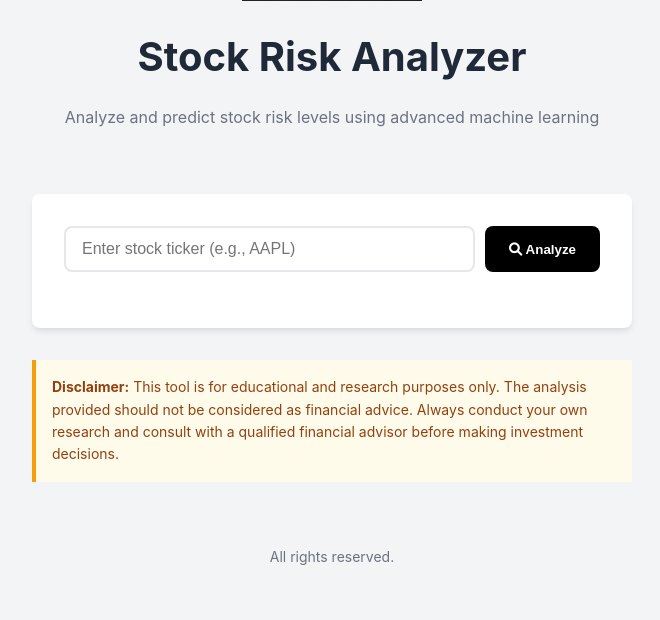
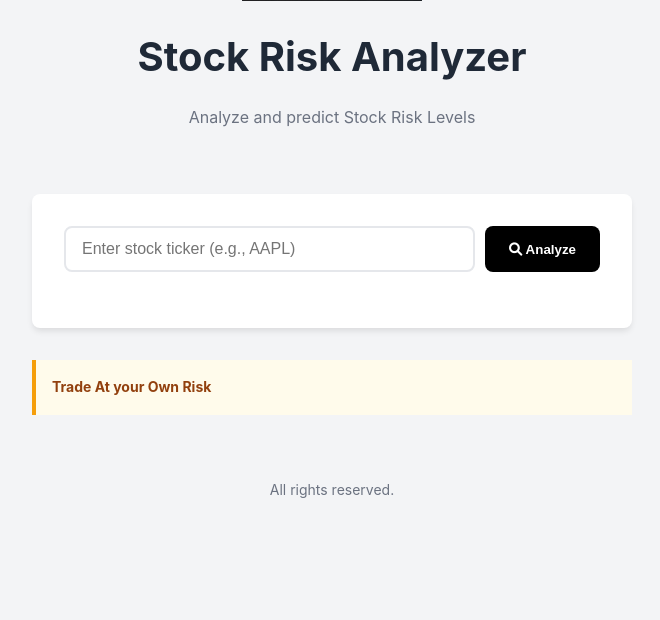
Before and after one commit to NikithGanga/SkillLab, a Flask app: page / in a window 1280 px wide. Shown: the part 231-851 px from the top of the page, without its empty margins (308-968 px from the left). After the commit the page ends 729 px from the top, so only its background shows below. Run offline with Flask 3, Linux system fonts and the light colour scheme.

Commit message:
Feat Commit

```diff
--- a/templates/index.html
+++ b/templates/index.html
@@ -3,7 +3,7 @@
   <head>
     <meta charset="UTF-8" />
     <meta name="viewport" content="width=device-width, initial-scale=1.0" />
-    <title>Stock Risk Analyzer | Skytells Research</title>
+    <title>Stock Risk Analyzer</title>
     <link
       rel="stylesheet"
       href="https://cdnjs.cloudflare.com/ajax/libs/font-awesome/6.0.0/css/all.min.css"
@@ -303,13 +303,11 @@
         </div>
         <img
           src="{{ url_for('static', filename='assets/logo.png') }}"
-          alt="Skytells Research Logo"
+          alt="Logo"
           class="logo"
         />
         <h1 class="main-title">Stock Risk Analyzer</h1>
-        <p class="subtitle">
-          Analyze and predict stock risk levels using advanced machine learning
-        </p>
+        <p class="subtitle">Analyze and predict Stock Risk Levels</p>
       </header>
 
       <div class="analyzer-card">
@@ -362,10 +360,7 @@
       </div>
 
       <div class="disclaimer">
-        <strong>Disclaimer:</strong> This tool is for educational and research
-        purposes only. The analysis provided should not be considered as
-        financial advice. Always conduct your own research and consult with a
-        qualified financial advisor before making investment decisions.
+        <strong>Trade At your Own Risk</strong>
       </div>
 
       <footer>
```
